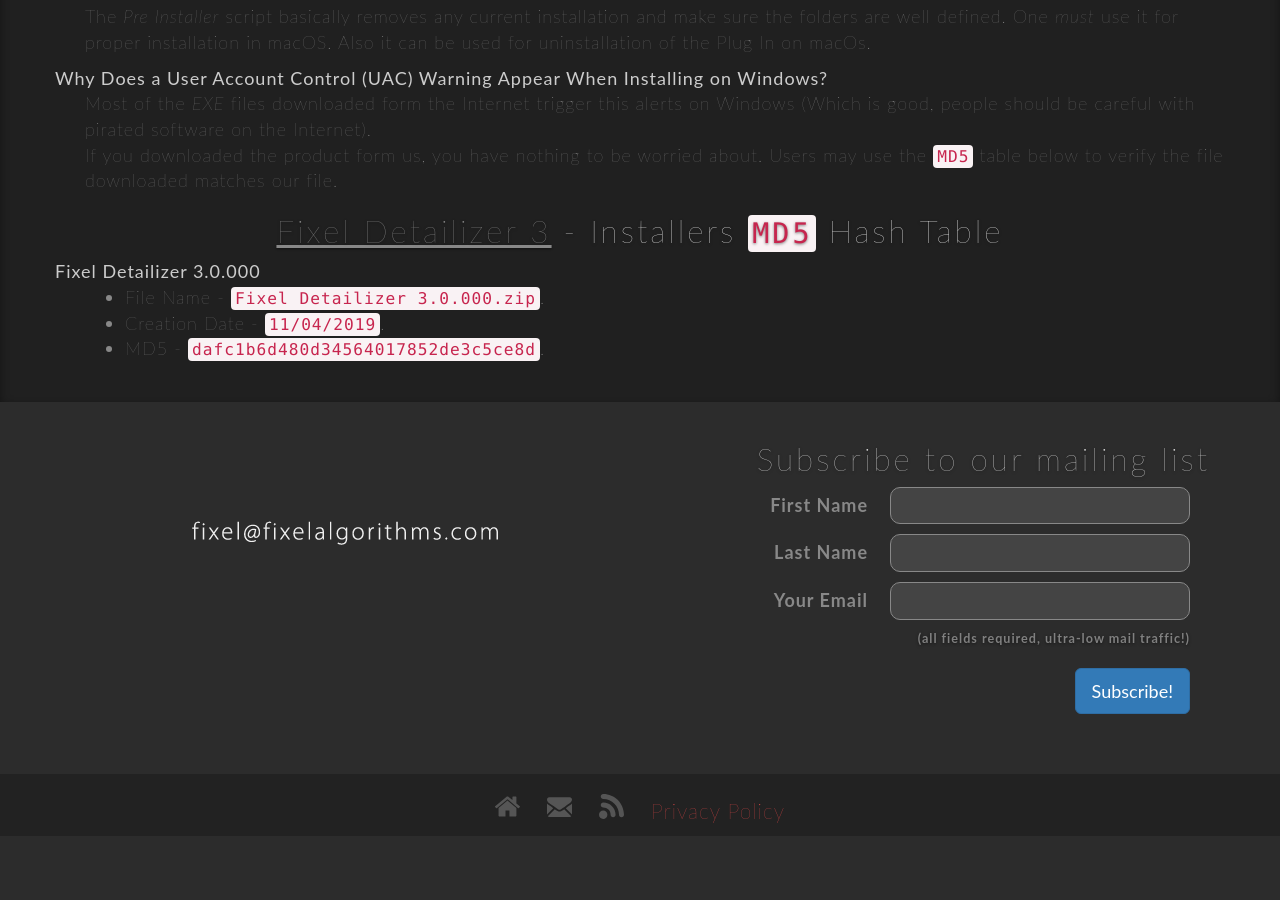
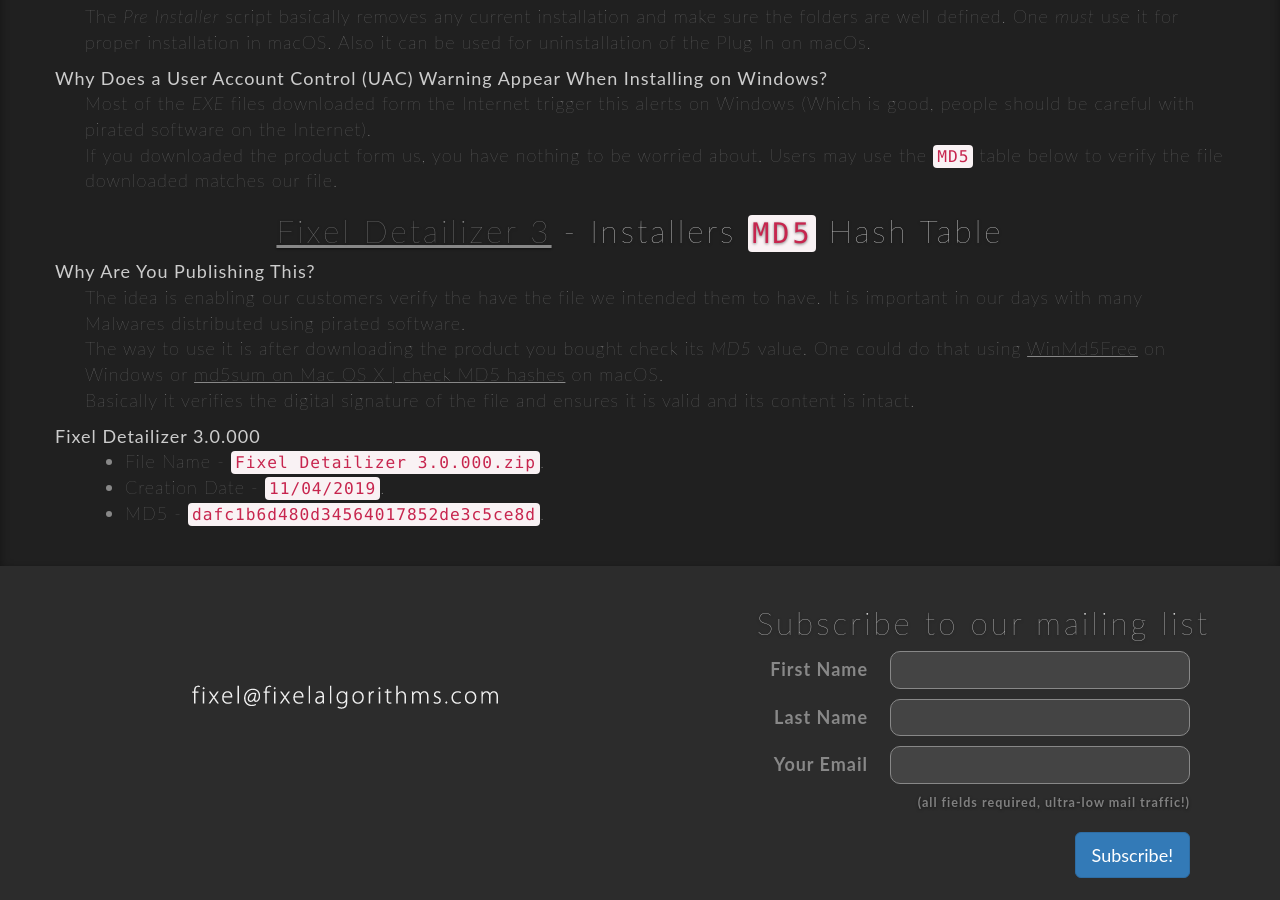
Before and after one commit to FixelAlgorithmsTeam/fixel, a Jekyll site: the page built from support/fixel-detailizer-3-installation-guide.html, in a window 1280 px wide and 900 px high, scrolled down 2636 px. Built offline with Jekyll 4.4.1, drawn with Linux system fonts in a browser that asks for light colours; nearby versions of some CDN libraries; comment, search, counter and statistics services are not loaded; before the commit the page ends 3472 px from its top, so only the background shows below that.

Commit message:
New 	- 	Fixel Detailizer 3 Product Page (Work in Progress). Fixed 	- 	B Known Issues 	-	C To Do 	- 	Enable MathJax (See documentation). Remarks 	- 	E

```diff
--- a/support/fixel-detailizer-3-installation-guide.html
+++ b/support/fixel-detailizer-3-installation-guide.html
@@ -155,6 +155,14 @@
 				<h3 class="faq-subtitle"><a href="https://fixelalgorithms.co/products/detailizer3/" target="_blank">Fixel Detailizer 3</a> - Installers <code>MD5</code> Hash Table</h3>
 				<dl class="feature-text">
 					<div class="def">
+						<dt>Why Are You Publishing This?</dt>
+						<dd>
+						The idea is enabling our customers verify the have the file we intended them to have. It is important in our days with many Malwares distributed using pirated software.<br>
+						The way to use it is after downloading the product you bought check its <em>MD5</em> value. One could do that using <a href="http://www.winmd5.com/">WinMd5Free</a> on Windows or <a href="https://www.garron.me/en/bits/how-to-md5sum-mac-os-x.html">md5sum on Mac OS X | check MD5 hashes</a> on macOS.<br>
+						Basically it verifies the digital signature of the file and ensures it is valid and its content is intact.
+						</dd>
+					</div>
+					<div class="def">
 						<dt>Fixel Detailizer 3.0.000</dt>
 						<dd>
 
```
